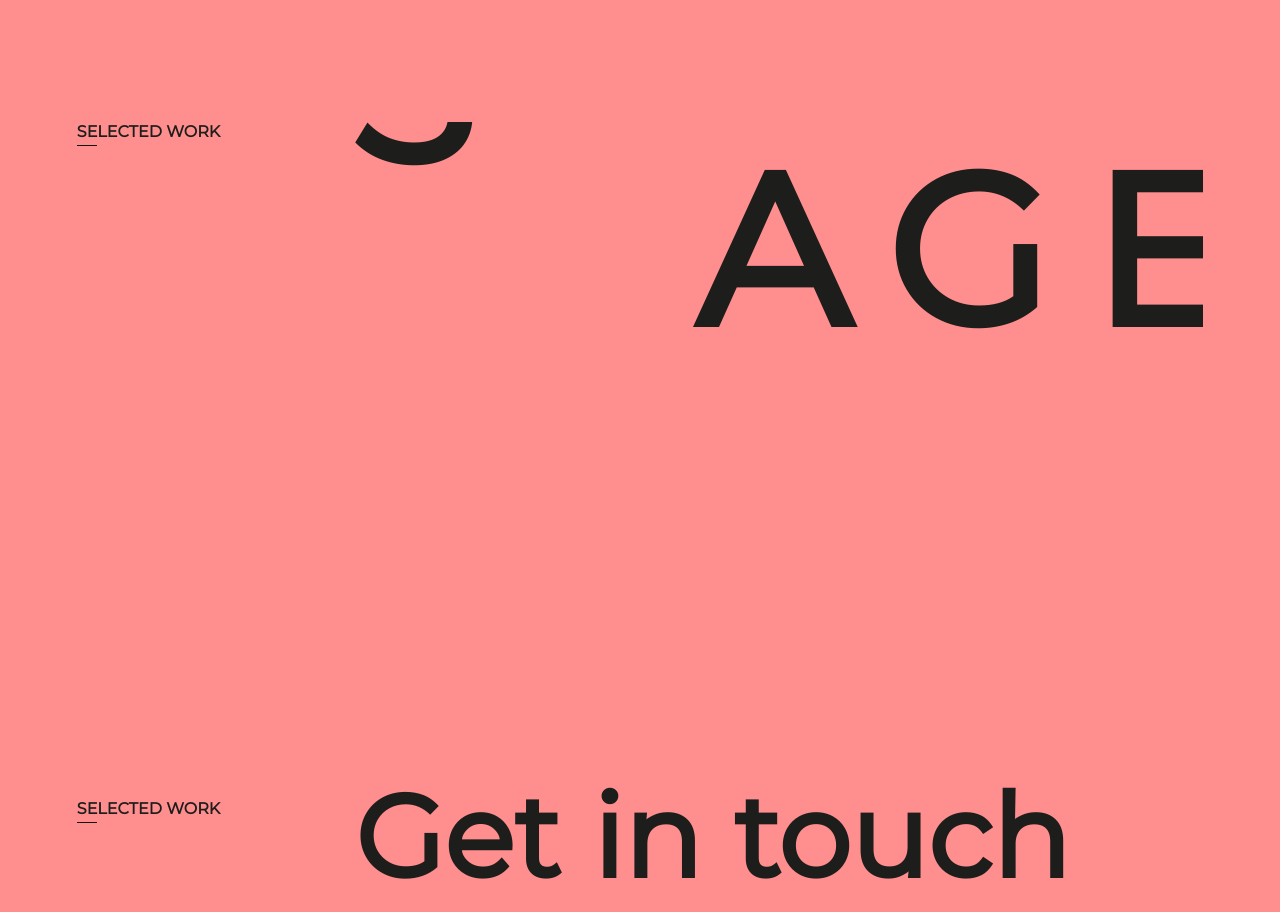
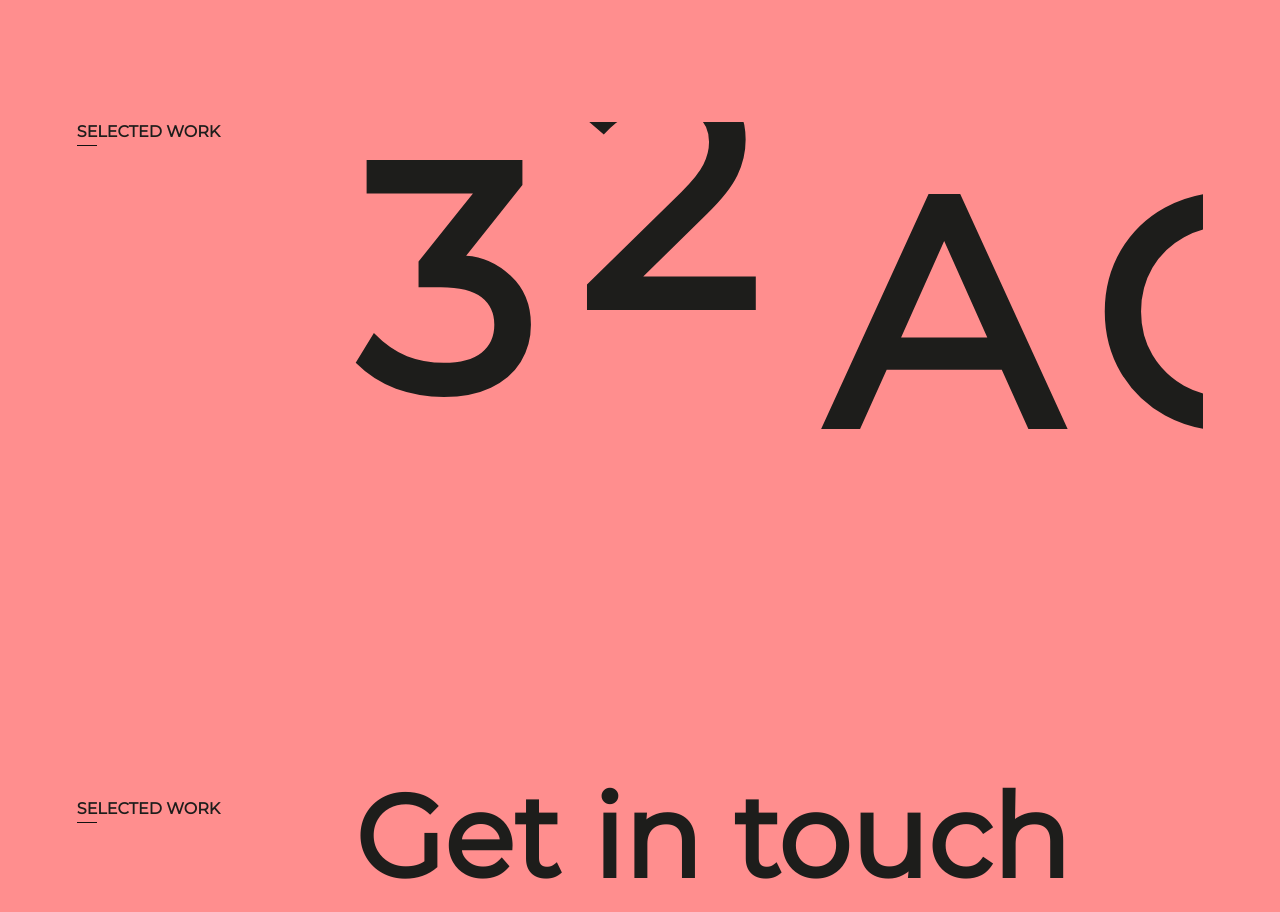
Before and after one commit to mkit-5ain/Vue-folio, a Vue app in the folder frontend/: page / in a window 1280 px wide. Shown: the part 3820-4732 px from the top of the page. Built offline with nearby package versions, Linux system fonts and the light colour scheme; the HTML template or start-up script is replaced by a standard one.

Commit message:
[update] layout

```diff
--- a/frontend/src/assets/sass/layout.scss
+++ b/frontend/src/assets/sass/layout.scss
@@ -96,7 +96,7 @@
         display: flex;
         width: 100%;
         height: 421px;
-        font-size: 16.55vw;
+        font-size: 317px;
         font-weight: bold;
         letter-spacing: 40px;
         overflow: hidden;
```
